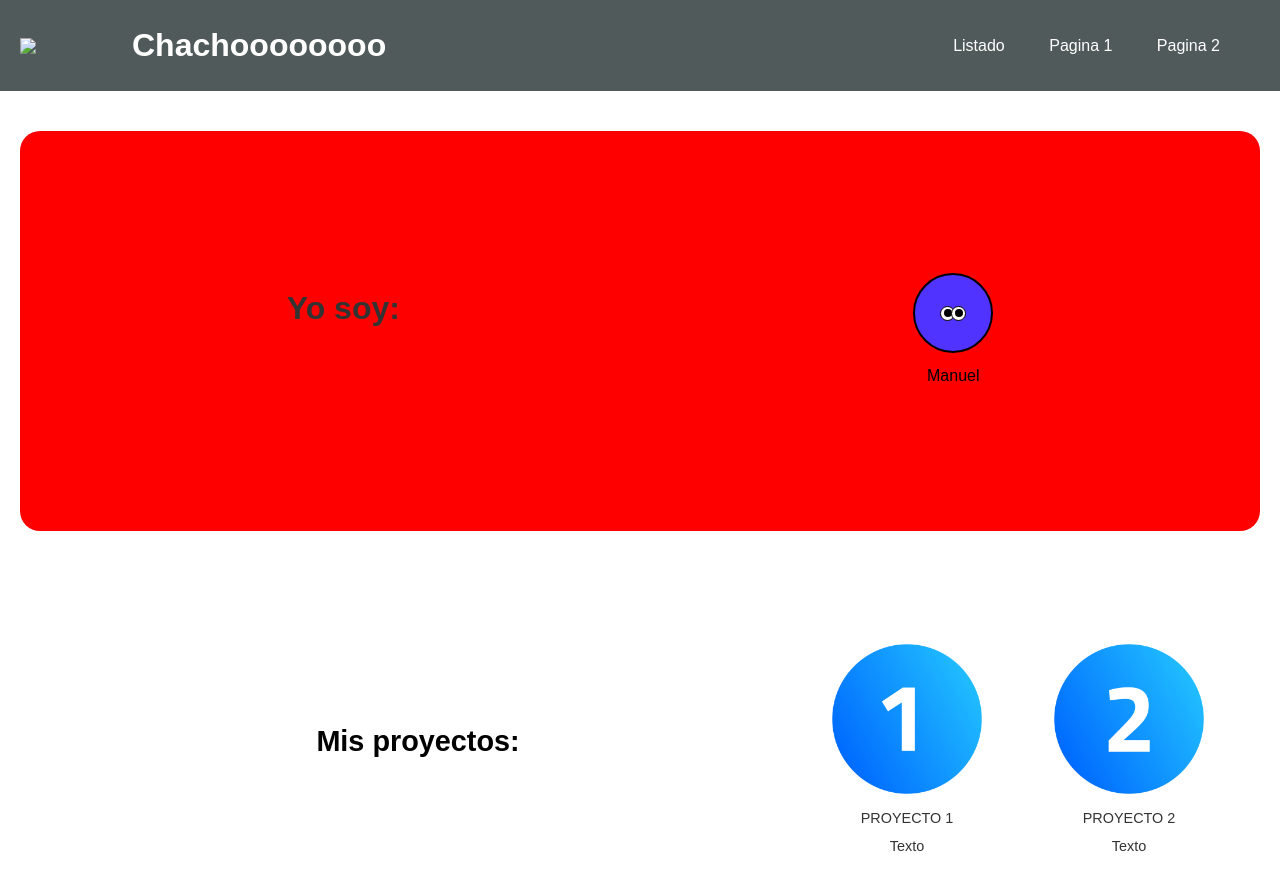
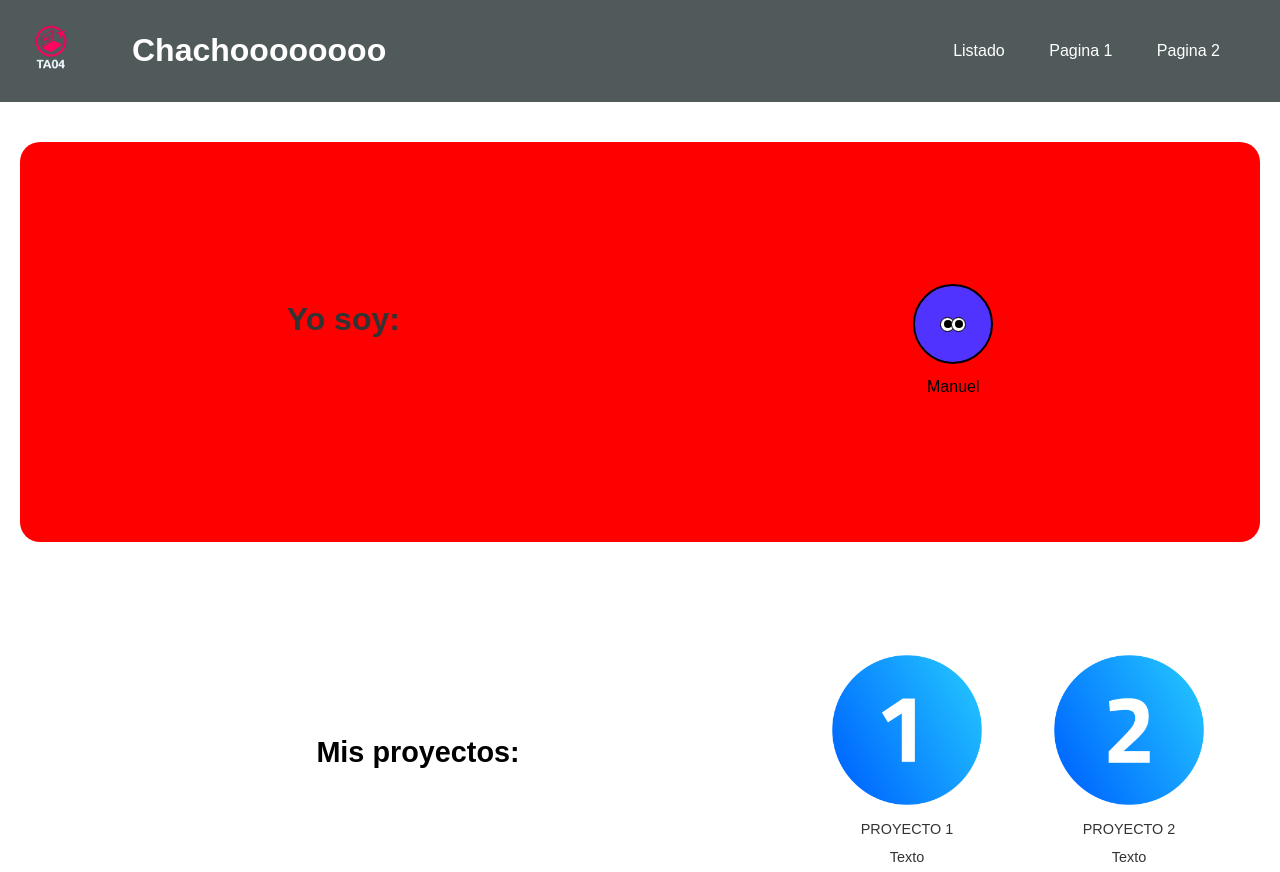
Before and after one commit to ManuelAmaya-ITB2425/Portafolios, a plain HTML site: page index.html in a window 1280 px wide. Shown: the top 872 px of the page. Drawn offline with Linux system fonts and the light colour scheme.

Commit message:
Update index.html

```diff
--- a/index.html
+++ b/index.html
@@ -8,7 +8,7 @@
     </head>
     <body>
         <header>
-            <img src="/pixelcut-export.png">
+            <img src="/Logo.png">
             <h1>Chachoooooooo</h1>
             <nav>
                 <a href="./listado.html" target="_blank">Listado</a>
```
